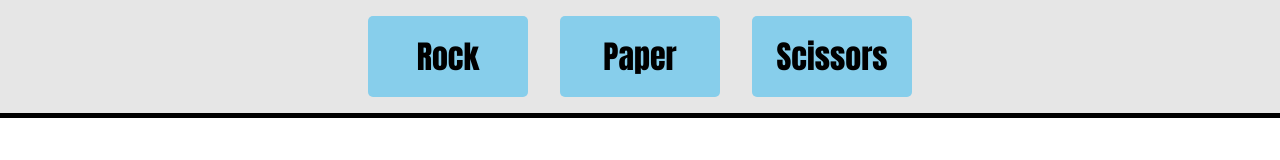
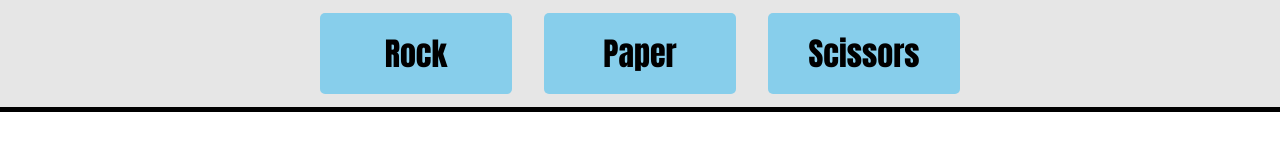
Before and after one commit to ChrisJGuard/rock-paper-scissors-ui, a plain HTML site: page index.html in a window 1280 px wide. Drawn offline with Linux system fonts and the light colour scheme.

Commit message:
Fix layout formatting

```diff
--- a/styles/style.css
+++ b/styles/style.css
@@ -7,8 +7,10 @@
 .buttons {
   display: flex;
   justify-content: center;
+  align-items: center;
   background: rgb(230, 230, 230);
   border-bottom: 5px solid black;
+  height: 7em;
 }
 
 .user-button {
@@ -19,7 +21,8 @@
   padding: 0.5em;
   border-radius: 5px;
   background: skyblue;
-  width: 5em;
+  width: 6em;
+  transition: all 0.2s;
 }
 
 .user-button:hover,
```
